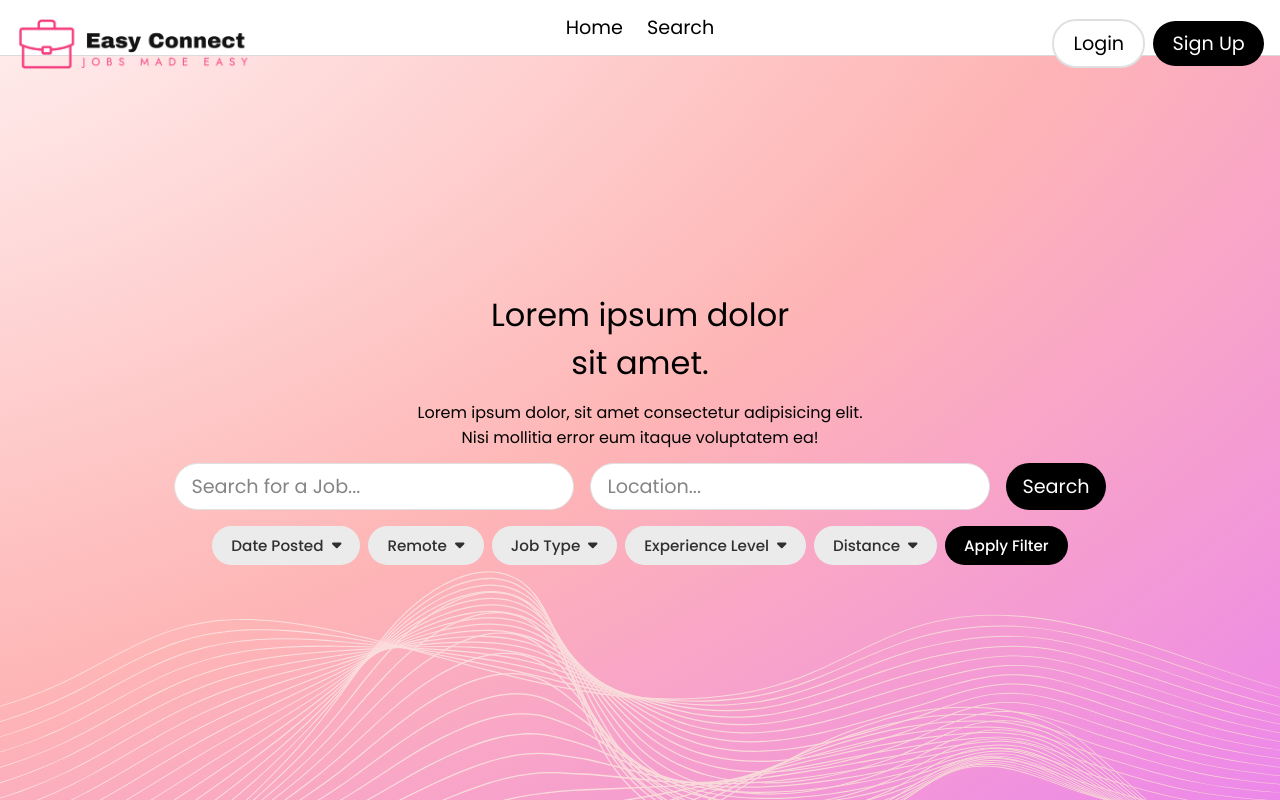
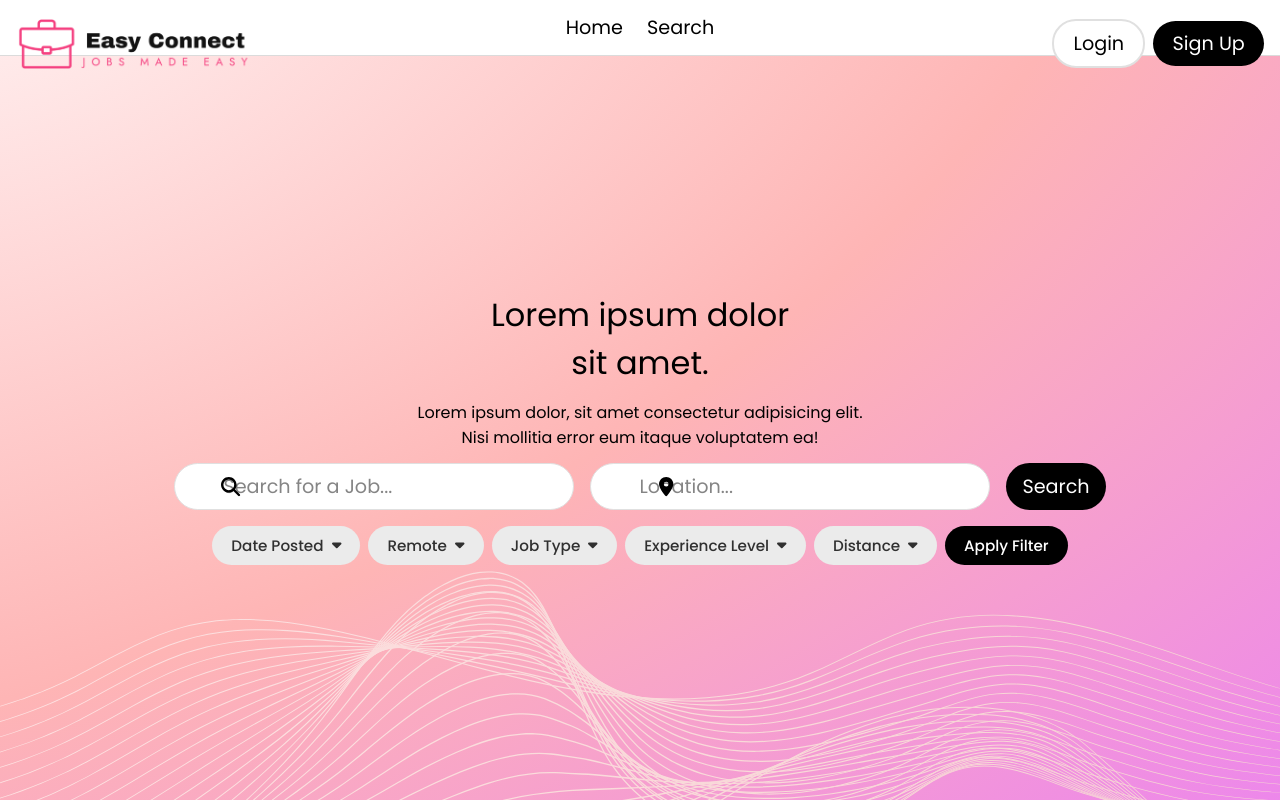
Before and after one commit to ahuda620/EasyConnect-Vite, a React (Vite) app in the folder frontend/: page / in a window 1280 px wide. Built offline with nearby package versions, Linux system fonts and the light colour scheme; no server answers.

Commit message:
added icons to searchbar

```diff
--- a/frontend/src/components/SearchBar.jsx
+++ b/frontend/src/components/SearchBar.jsx
@@ -2,7 +2,11 @@ import styles from "./SearchBar.module.css";
 import { useState, useEffect, useRef } from "react";
 import { useLocation, useNavigate } from "react-router-dom";
 import { FontAwesomeIcon } from "@fortawesome/react-fontawesome";
-import { faSortDown } from "@fortawesome/free-solid-svg-icons";
+import {
+  faSortDown,
+  faSearch,
+  faLocationDot,
+} from "@fortawesome/free-solid-svg-icons";
 
 export default function SearchBar({
   isInitialSearch,
@@ -218,6 +222,7 @@ export default function SearchBar({
   return (
     <>
       <div className={styles.searchBarWrapper}>
+        <FontAwesomeIcon icon={faSearch} className={styles.searchIcon} />
         <input
           type="search"
           placeholder="Search for a Job..."
@@ -230,6 +235,7 @@ export default function SearchBar({
             }));
           }}
         ></input>
+        <FontAwesomeIcon icon={faLocationDot} className={styles.locationIcon} />
         <input
           type="search"
           placeholder="Location..."
--- a/frontend/src/components/SearchBar.module.css
+++ b/frontend/src/components/SearchBar.module.css
@@ -9,6 +9,7 @@
 
 .searchBarWrapper {
   display: flex;
+  justify-content: center;
   gap: 16px;
   position: relative;
 }
@@ -17,8 +18,11 @@
   font-size: 1.2rem;
   border-radius: 24px;
   border: 1.92px solid rgb(224, 224, 224);
-  width: 60%;
-  padding: 8px 16px;
+  width: 45%;
+  padding-top: 0.5rem;
+  padding-bottom: 0.5rem;
+  padding-left: 3rem;
+  padding-right: 1rem;
 }
 
 .jobSearchBar::placeholder {
@@ -30,13 +34,22 @@
   outline: 2px solid #ff82a1;
 }
 
+.searchIcon {
+  position: absolute;
+  top: 30%;
+  left: 5%;
+  font-size: 1.2rem;
+}
+
 .locationSearchBar {
   font-size: 1.2rem;
   border-radius: 24px;
   border: 1.92px solid rgb(224, 224, 224);
-
-  width: 40%;
-  padding: 8px 16px;
+  width: 35%;
+  padding-top: 0.5rem;
+  padding-bottom: 0.5rem;
+  padding-left: 3rem;
+  padding-right: 1rem;
 }
 
 .locationSearchBar::placeholder {
@@ -45,6 +58,13 @@
 
 .locationSearchBar:focus {
   outline: 2px solid #ff82a1;
+}
+
+.locationIcon {
+  position: absolute;
+  top: 30%;
+  left: 52%;
+  font-size: 1.2rem;
 }
 
 .jobSearchBtn {
```
